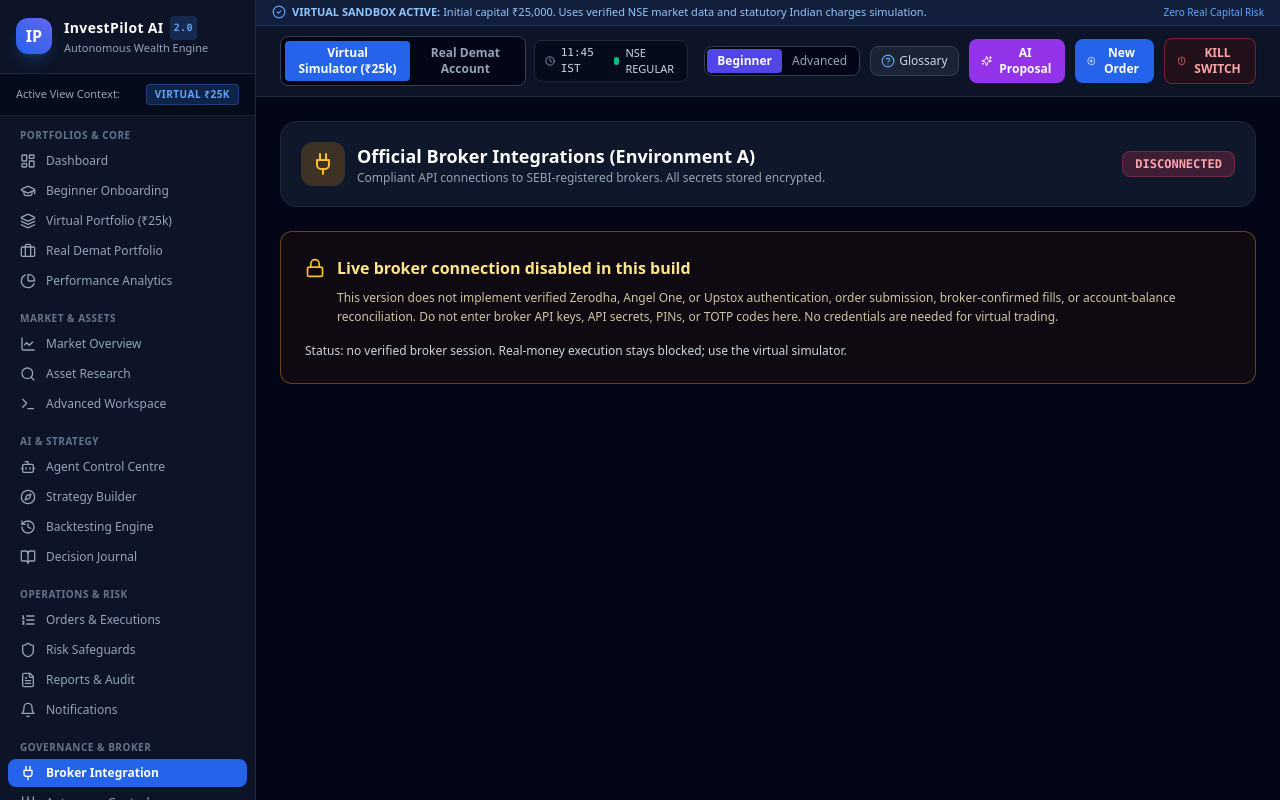
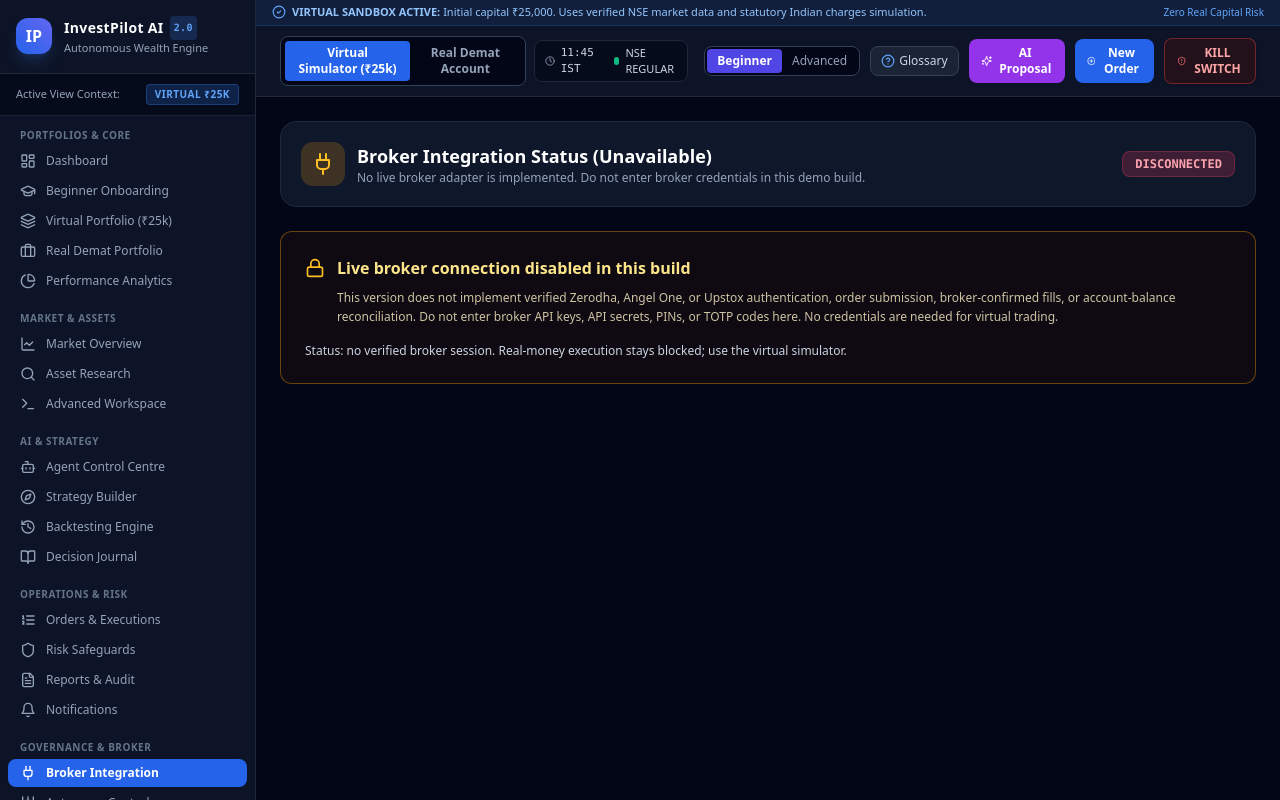
Before and after one commit to AtmikaNayak/stocks-agent, a Next.js app: page / in a window 1280 px wide. Both pictures are taken after a click on the button "Broker integration status". Built offline with nearby package versions, Linux system fonts and the light colour scheme; no server answers; the database is empty.

Commit message:
fix(ui): remove claims of verified broker integration

```diff
--- a/src/components/views/BrokerView.tsx
+++ b/src/components/views/BrokerView.tsx
@@ -2,11 +2,9 @@
 import React, { useState, useEffect } from 'react';
 import {
   Plug,
-  ShieldCheck,
   CheckCircle2,
   Lock,
   Power,
-  RotateCcw
 } from 'lucide-react';
 
 interface Props {
@@ -62,9 +60,9 @@ export default function BrokerView({ onRefresh }: Props) {
             <Plug className="h-6 w-6" />
           </div>
           <div>
-            <h1 className="text-lg font-bold text-white">Official Broker Integrations (Environment A)</h1>
+            <h1 className="text-lg font-bold text-white">Broker Integration Status (Unavailable)</h1>
             <p className="text-xs text-slate-400">
-              Compliant API connections to SEBI-registered brokers. All secrets stored encrypted.
+              No live broker adapter is implemented. Do not enter broker credentials in this demo build.
             </p>
           </div>
         </div>
```
